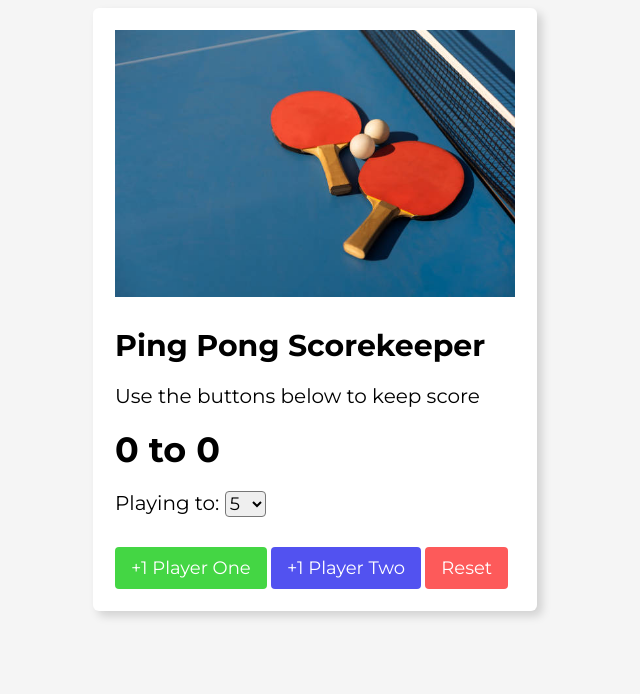
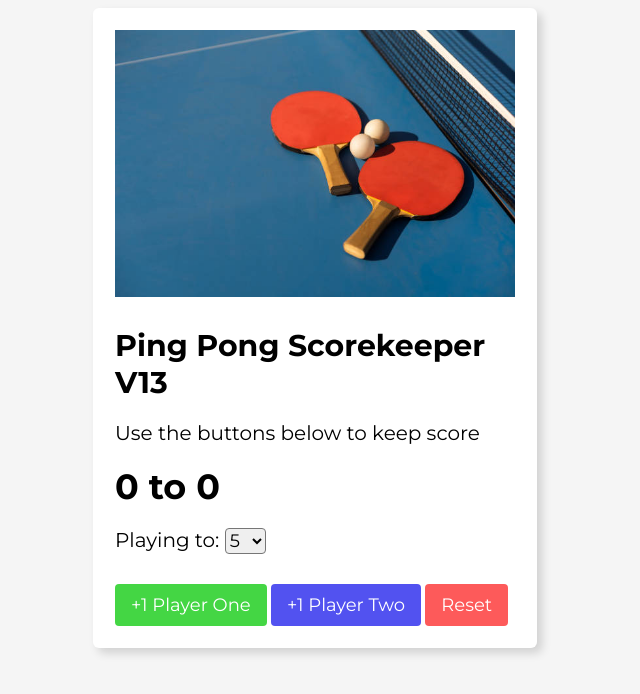
Before and after one commit to 7uhi/ping-pong-scorekeeper, a plain HTML site: page pingpong2.html in a window 1280 px wide. Shown: the whole page, without its empty margins (325-965 px from the left). Drawn offline with Linux system fonts and the light colour scheme.

Commit message:
Version 13

```diff
--- a/pingpong2.html
+++ b/pingpong2.html
@@ -13,7 +13,7 @@
     <div class="pingpong-container">
       <img src="pingpongphoto.jpg">
       <div class="pingpong-text">
-        <p class="title">Ping Pong Scorekeeper</p>
+        <p class="title">Ping Pong Scorekeeper V13</p>
         <p>Use the buttons below to keep score</p>
         <p class="score">
           <span id="playerOne-score">0</span> to
```
